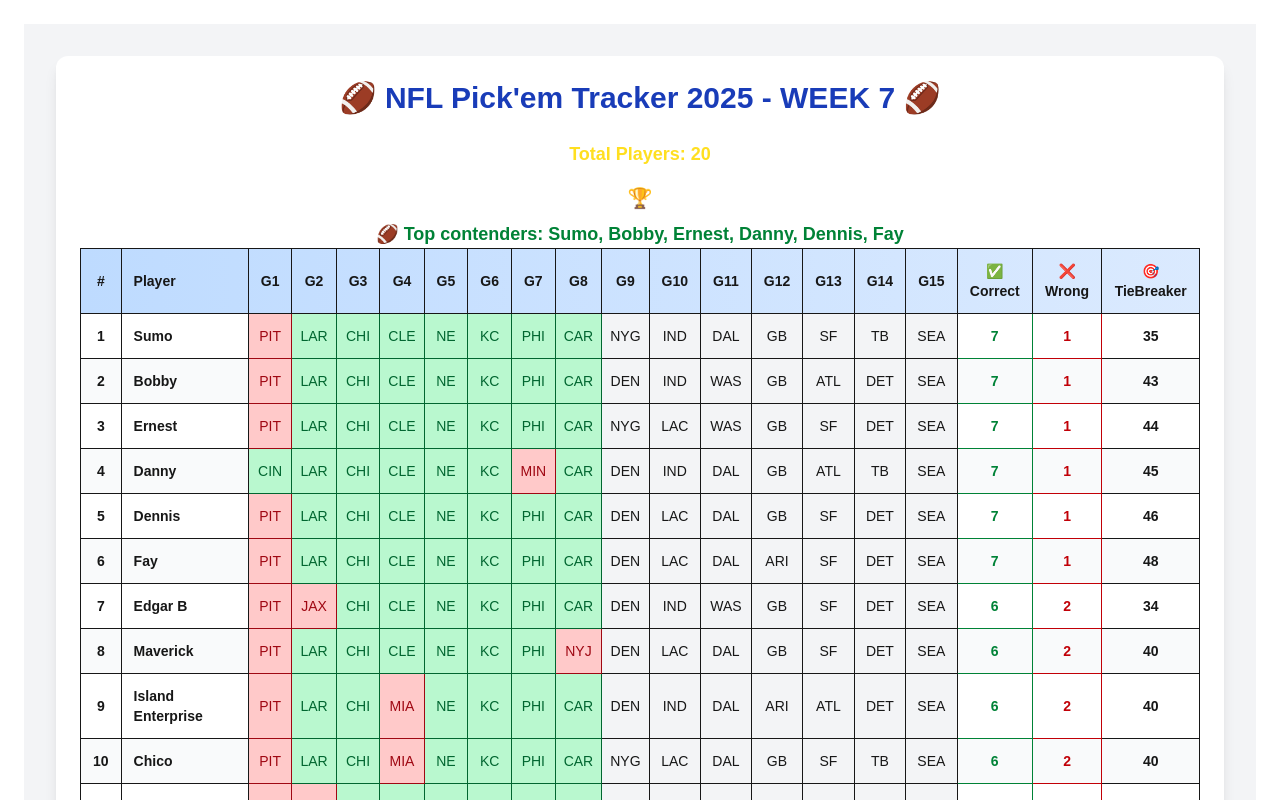
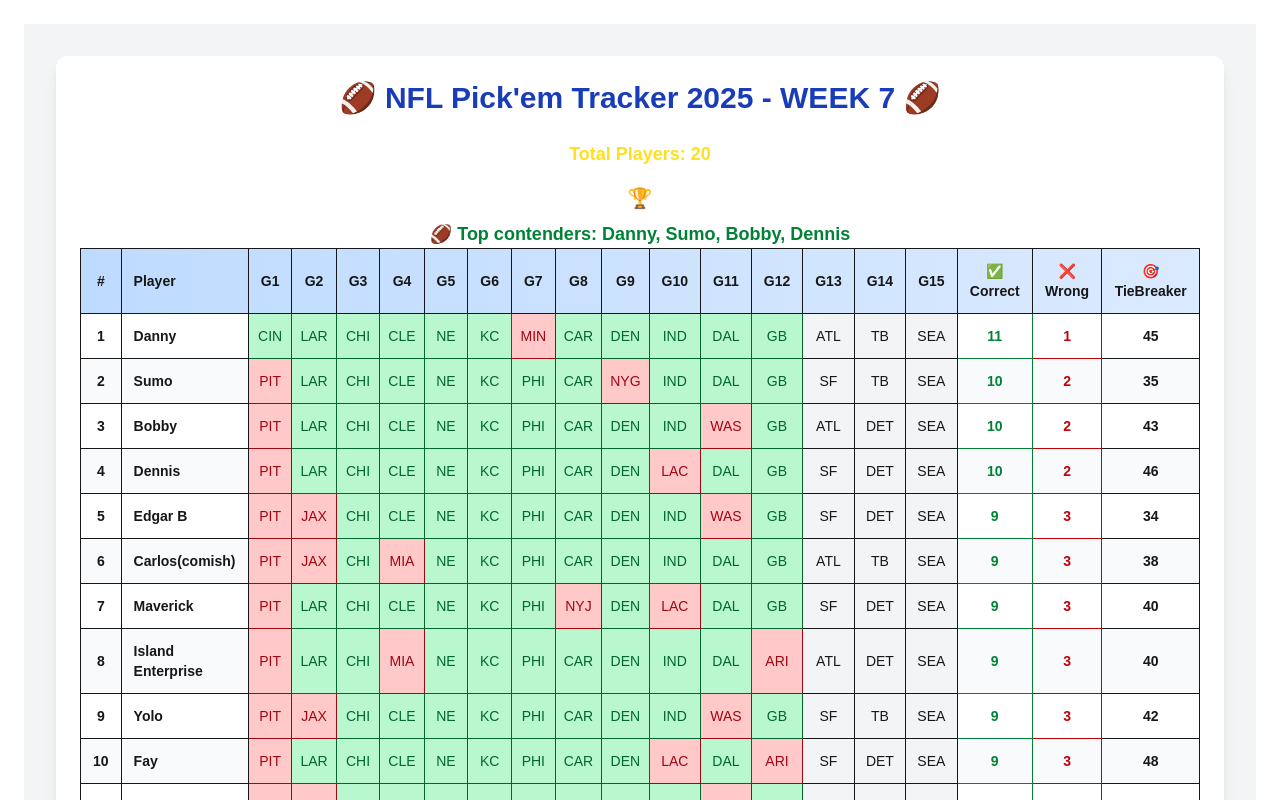
Before and after one commit to CarlosMartinezCM/pickEmTracker, a Next.js app: page / in a window 1280 px wide. Shown: the top 800 px of the page. Built offline with nearby package versions, Linux system fonts and the light colour scheme.

Commit message:
afternoon game updates

```diff
--- a/app/components/PickEmBoard.tsx
+++ b/app/components/PickEmBoard.tsx
@@ -53,7 +53,8 @@ type Result = { [gameIndex: number]: string };
 type LeaderboardPlayer = Player & { correct: number; wrong: number; rank: number };
 
 // Week 6 results
-const confirmedResults: (string | null)[] = [/* Week  Results */  "CIN", "LAR", "CHI", "CLE", "NE", "KC", "PHI", "CAR" /*Results*/];
+const confirmedResults: (string | null)[] = [/* Week  Results */  "CIN", "LAR", "CHI", "CLE", "NE", "KC", "PHI", "CAR" ,
+                                            "DEN", "IND", "DAL", "GB", null/*ATL/SF*/, null/*TB/DET*/, null/*HOU/SEA*//*Results*/];
 
 //Week 7 players
 const initialPlayers: Player[] =  [
@@ -161,7 +162,7 @@ export default function PickemTracker() {
   const winners = useMemo(() => leaderboard.filter(p => p.rank === 1), [leaderboard]);
 
   // Top contenders: rank ≤ 3
-  const realisticWinners = useMemo(() => leaderboard.filter(p => p.rank <= 6), [leaderboard]);
+  const realisticWinners = useMemo(() => leaderboard.filter(p => p.rank <= 4), [leaderboard]);
 
 
   return (
```
